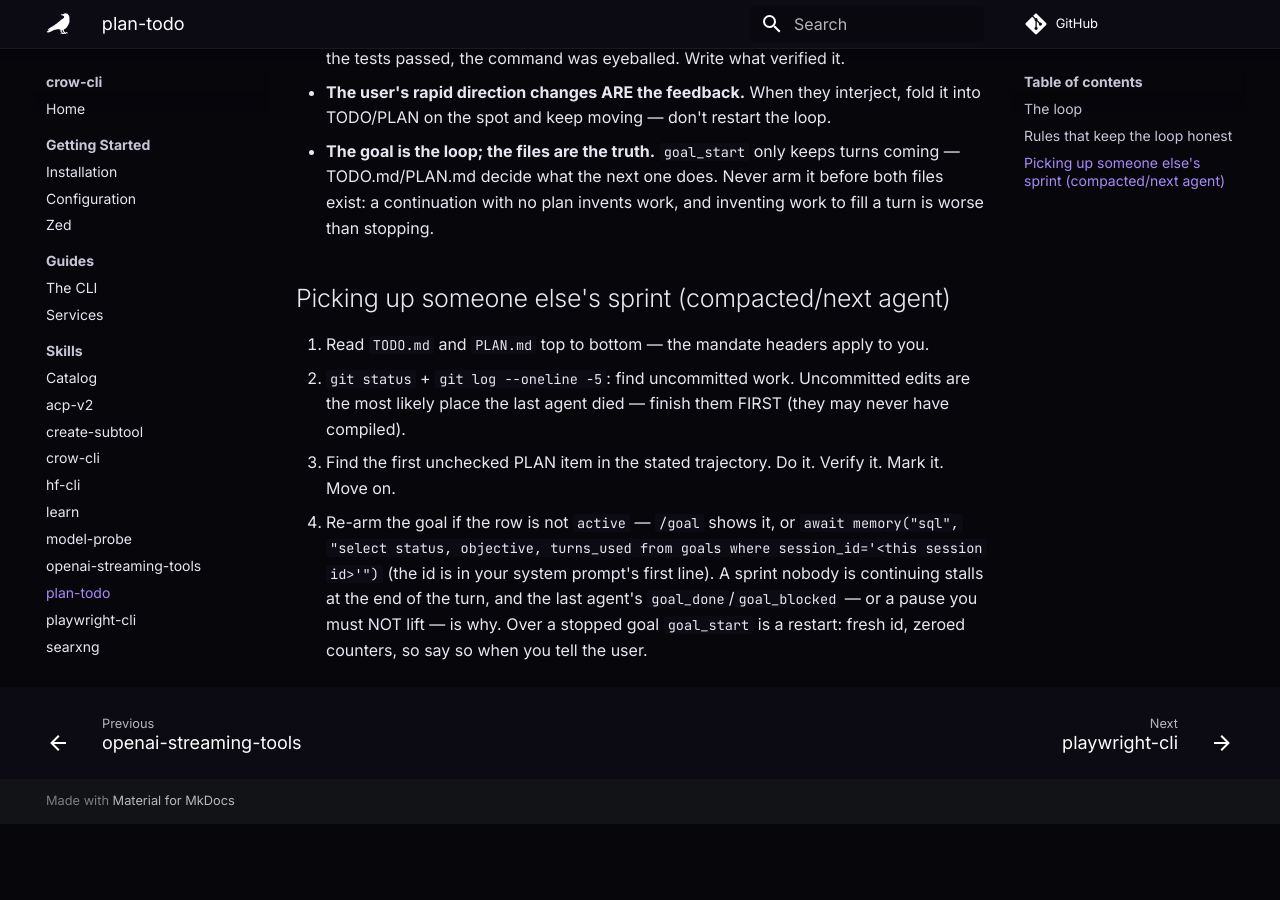
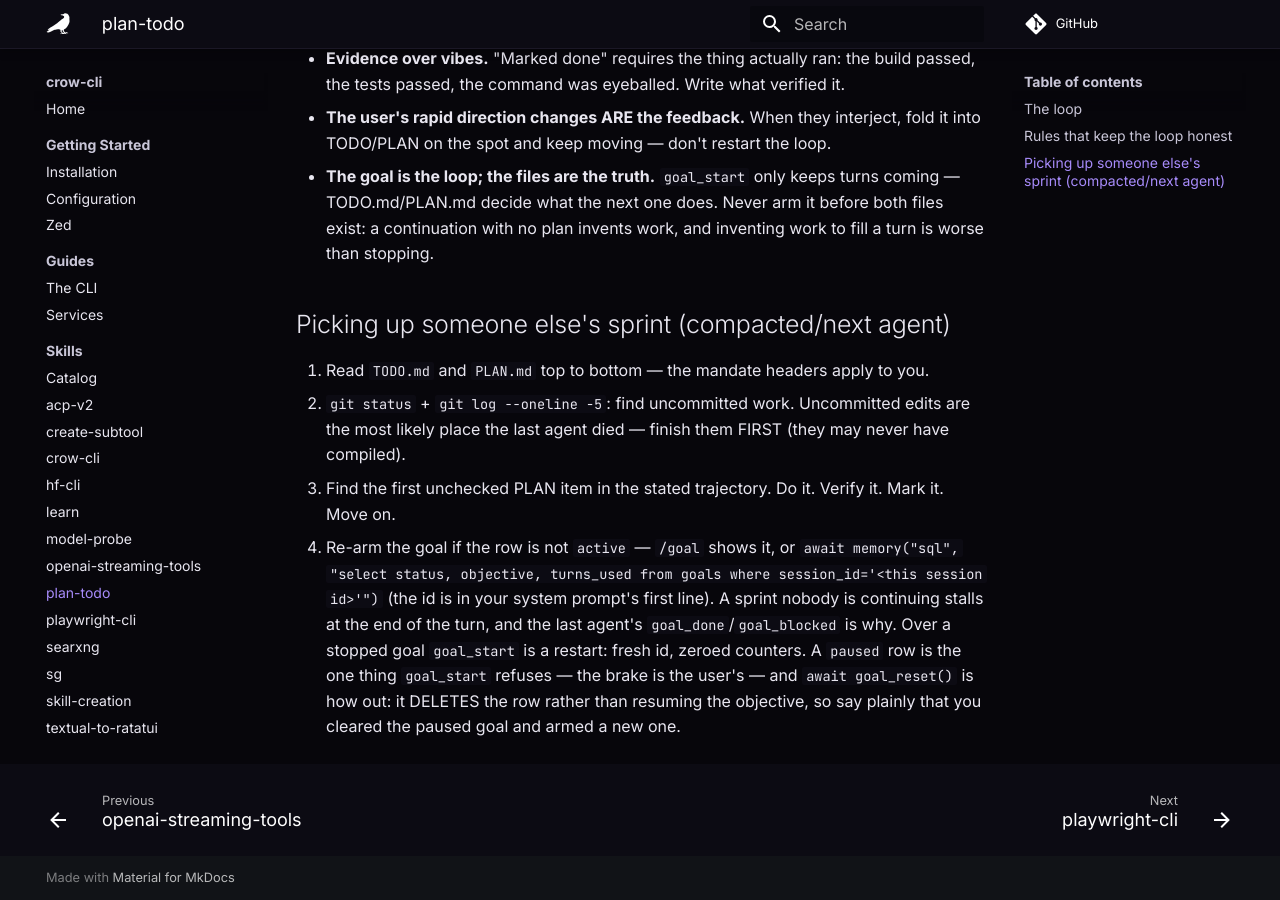
Before and after one commit to crow-cli/crow-cli.github.io, an MkDocs documentation site: the page built from site-src/skills/plan-todo/SKILL.md, in a window 1280 px wide and 900 px high, scrolled down 1654 px. Built offline with MkDocs 1.6.1 and Material for MkDocs 9.7.7, drawn with Linux system fonts in a browser that asks for light colours; comment, search, counter and statistics services are not loaded; before the commit the page ends 2478 px from its top, so only the background shows below that; some of the changed text lies outside the part shown.

Commit message:
sync skills: plan-todo learns goal_reset, the way out of a paused goal
Regenerated via sync-skills.py. The arm step now says what a pause does and does
not allow, and the picking-up-a-sprint step has the model-side exit: goal_reset
deletes a stopped row rather than resuming the objective, so an agent that
inherits a paused sprint can clear it, arm a new goal, and say so plainly.

Session-Id: miraculous-coyote-of-significant-sorcery

```diff
--- a/site-src/skills/plan-todo/SKILL.md
+++ b/site-src/skills/plan-todo/SKILL.md
@@ -46,7 +46,8 @@
    without them, and that `/goal pause` stops it while `/goal` shows where it is.
    The row is not a notification; a loop the person does not know is running is a
    loop they cannot stop. `goal_start` leaves an already-active goal alone and
-   refuses to lift a pause — the brake is the user's, not yours.
+   refuses to lift a pause — the brake is the user's, not yours (`goal_reset` is
+   the way past a pause: it deletes the row instead of resuming it).
 6. **Work the PLAN, top uncompleted item first.** When you finish an item:
    - Verify it against its stated criteria (build, test, live eyeball — whatever
      the item says). No criteria were written? The repo's test suite is the floor.
@@ -94,5 +95,8 @@
    `await memory("sql", "select status, objective, turns_used from goals where session_id='<this session id>'")`
    (the id is in your system prompt's first line). A sprint nobody is continuing
    stalls at the end of the turn, and the last agent's `goal_done`/`goal_blocked`
-   — or a pause you must NOT lift — is why. Over a stopped goal `goal_start` is a
-   restart: fresh id, zeroed counters, so say so when you tell the user.
+   is why. Over a stopped goal `goal_start` is a restart: fresh id, zeroed
+   counters. A `paused` row is the one thing `goal_start` refuses — the brake is
+   the user's — and `await goal_reset()` is how out: it DELETES the row rather
+   than resuming the objective, so say plainly that you cleared the paused goal
+   and armed a new one.
```
